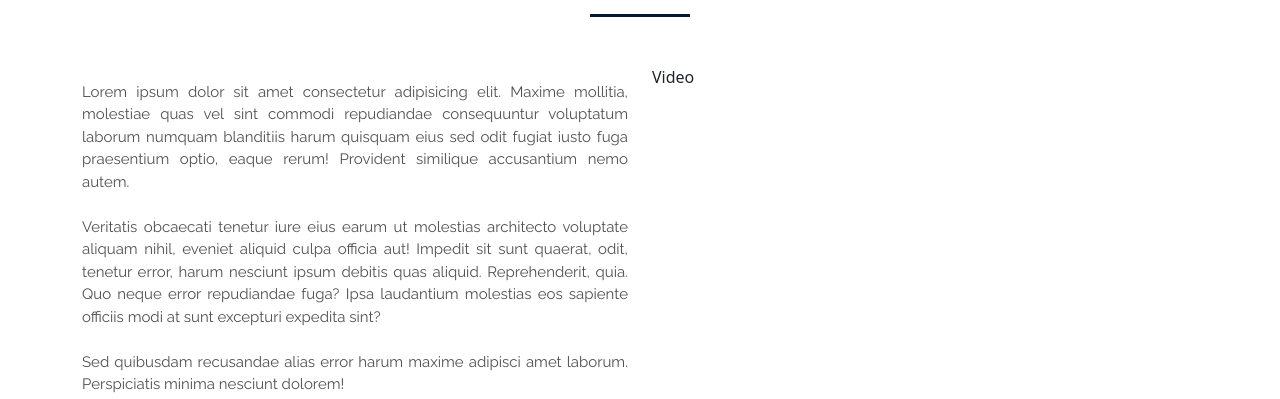
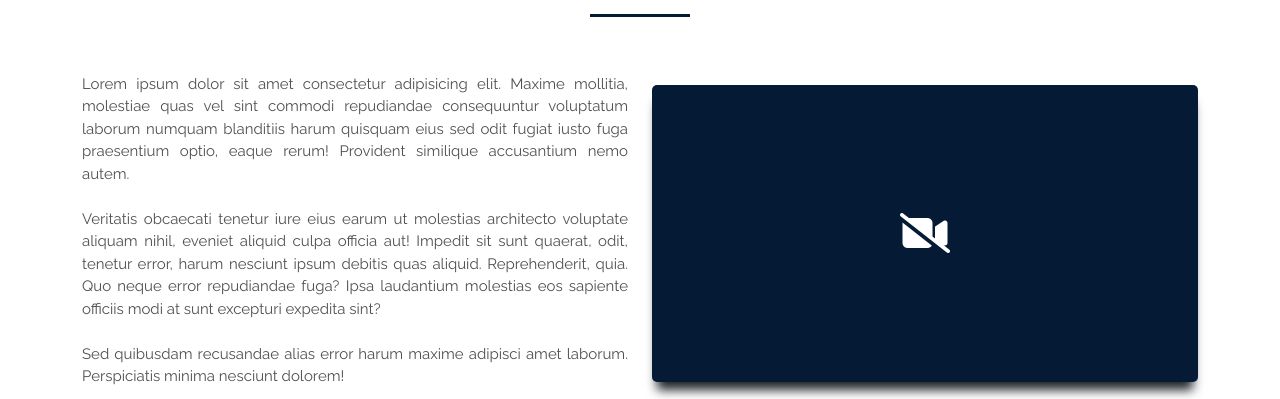
Before and after one commit to zabiremu/EasyLearning-Client-Side, a React (Create React App) app: page / in a window 1280 px wide. Shown: the part 3554-3953 px from the top of the page. Built offline with nearby package versions, Linux system fonts and the light colour scheme; a web font is replaced by a local one.

Commit message:
Videos Section Part-02

```diff
--- a/src/assets/css/style.css
+++ b/src/assets/css/style.css
@@ -205,7 +205,13 @@ img{
   font-size: 15px;
   text-decoration: none;
 }
-
+.videoCard{
+  box-shadow: 0 13px 10px -5px;
+  padding: 8rem 3rem 8rem 3rem;
+  background-color: #051b35;
+  margin: 20px auto;
+  border-radius: 5px;
+}
 @media (max-width: 576px) {
   .Recent_projects{
     padding-top: 200px;
--- a/src/components/Videos/Videos.jsx
+++ b/src/components/Videos/Videos.jsx
@@ -1,7 +1,23 @@
 import React, { Component, Fragment } from "react";
-import { Container, Row, Col } from "react-bootstrap";
+import { Container, Row, Col, Modal, Button } from "react-bootstrap";
 
 export default class Videos extends Component {
+  constructor() {
+    super();
+    this.state = {
+      show: false,
+    };
+  }
+  handleClose = () => {
+    this.setState({
+      show: false,
+    });
+  };
+  handleShow = () => {
+    this.setState({
+      show: true,
+    });
+  };
   render() {
     return (
       <Fragment>
@@ -10,30 +26,49 @@ export default class Videos extends Component {
           <div className="bottom"></div>
           <Row>
             <Col lg={6} md={6} sm={12}>
-              <div className="service-desc">
-              Lorem ipsum dolor sit amet consectetur adipisicing elit. Maxime
-              mollitia, molestiae quas vel sint commodi repudiandae consequuntur
-              voluptatum laborum numquam blanditiis harum quisquam eius sed odit
-              fugiat iusto fuga praesentium optio, eaque rerum! Provident
-              similique accusantium nemo autem.
-              <br/><br/>
-              Veritatis obcaecati tenetur iure
-              eius earum ut molestias architecto voluptate aliquam nihil,
-              eveniet aliquid culpa officia aut! Impedit sit sunt quaerat, odit,
-              tenetur error, harum nesciunt ipsum debitis quas aliquid.
-              Reprehenderit, quia. Quo neque error repudiandae fuga? Ipsa
-              laudantium molestias eos sapiente officiis modi at sunt excepturi
-              expedita sint?
-              <br/><br/>
-              Sed quibusdam recusandae alias error harum maxime
-              adipisci amet laborum. Perspiciatis minima nesciunt dolorem!
+              <div className="service-desc mt-2">
+                Lorem ipsum dolor sit amet consectetur adipisicing elit. Maxime
+                mollitia, molestiae quas vel sint commodi repudiandae
+                consequuntur voluptatum laborum numquam blanditiis harum
+                quisquam eius sed odit fugiat iusto fuga praesentium optio,
+                eaque rerum! Provident similique accusantium nemo autem.
+                <br />
+                <br />
+                Veritatis obcaecati tenetur iure eius earum ut molestias
+                architecto voluptate aliquam nihil, eveniet aliquid culpa
+                officia aut! Impedit sit sunt quaerat, odit, tenetur error,
+                harum nesciunt ipsum debitis quas aliquid. Reprehenderit, quia.
+                Quo neque error repudiandae fuga? Ipsa laudantium molestias eos
+                sapiente officiis modi at sunt excepturi expedita sint?
+                <br />
+                <br />
+                Sed quibusdam recusandae alias error harum maxime adipisci amet
+                laborum. Perspiciatis minima nesciunt dolorem!
               </div>
             </Col>
             <Col lg={6} md={6} sm={12}>
-              Video
+              <div className="videoCard text-center">
+                <span className="sum_icon" onClick={this.handleShow}>
+                  <i class="fa-solid fa-video-slash"></i>
+                </span>
+              </div>
             </Col>
           </Row>
         </Container>
+        <Modal size="lg" show={this.state.show} onHide={this.handleClose}>
+          <Modal.Header closeButton>
+            <Modal.Title>Modal heading</Modal.Title>
+          </Modal.Header>
+          <Modal.Body>Woohoo, you're reading this text in a modal!</Modal.Body>
+          <Modal.Footer>
+            <Button variant="secondary" onClick={this.handleClose}>
+              Close
+            </Button>
+            <Button variant="primary" onClick={this.handleClose}>
+              Save Changes
+            </Button>
+          </Modal.Footer>
+        </Modal>
       </Fragment>
     );
   }
```
